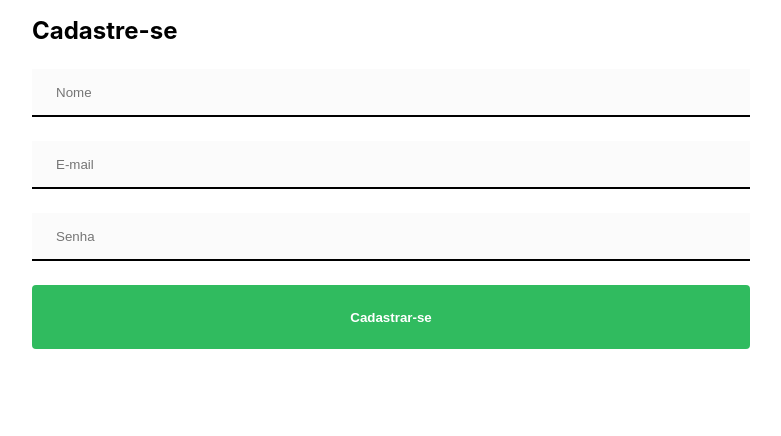
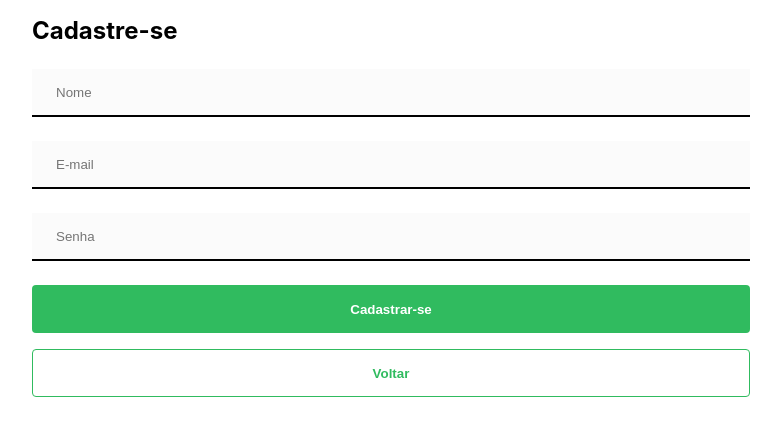
Before and after one commit to josedasilva123/revisaostate, a React (Create React App) app: page /register in a window 1280 px wide. Shown: the top 436 px of the page, without its empty margins (249-1030 px from the left). Built offline with nearby package versions, Linux system fonts and the light colour scheme.

Commit message:
funções do crud de notas, logout e outras funções faltantes

```diff
--- a/src/App.js
+++ b/src/App.js
@@ -1,11 +1,10 @@
 import { ToastContainer } from "react-toastify";
 
 import 'react-toastify/dist/ReactToastify.css';
-import PageLoading from "./components/PageLoading";
 import AppRoutes from "./routes";
 
+
 function App() {
-
   return (
     <div className="App">
         <AppRoutes />
--- /dev/null
+++ b/src/components/Header/index.jsx
@@ -0,0 +1,17 @@
+import React from 'react'
+import { useContext } from 'react'
+import { UserContext } from '../../contexts/UserContext'
+import { Button } from '../../styles/buttons'
+import { StyledHeader } from './style'
+
+const Header = () => {
+  const { logoutUser } = useContext(UserContext);
+  return (
+    <StyledHeader>
+        <h1>Notes</h1>
+        <Button tag="button" onClick={logoutUser}>Sair</Button>
+    </StyledHeader>
+  )
+}
+
+export default Header
--- /dev/null
+++ b/src/components/Header/style.js
@@ -0,0 +1,14 @@
+import styled from "styled-components";
+
+export const StyledHeader = styled.header`
+    width: 100%;
+    display: flex;
+    align-items: center;
+    justify-content: space-between;
+    gap: 2rem;
+    padding: 1rem 0;
+
+    button{
+        width: unset;
+    }
+`
--- /dev/null
+++ b/src/contexts/ToastContext.jsx
@@ -0,0 +1,44 @@
+/* eslint-disable react-hooks/exhaustive-deps */
+import { createContext, useState, useEffect, useCallback } from "react";
+
+export const ToastContext = createContext({});
+
+export const ToastProvider = ({ children }) => {
+  const [toastList, setToastList] = useState([]);
+  const [counter, setCounter] = useState(1);
+
+  const deleteToast = useCallback(
+    (id) => {
+      const newToastList = toastList.filter((e) => e.id !== id);
+      setToastList(newToastList);
+    },
+    [toastList, setToastList]
+  );
+
+  useEffect(() => {
+    const interval = setInterval(() => {
+      if (toastList.length) {
+        deleteToast(toastList[0].id);
+      }
+    }, 3000);
+    return () => {
+      clearInterval(interval);
+    };
+  }, [toastList, deleteToast]);
+
+  function createToast({ message, type, duration }) {
+    const newToast = {
+      id: counter,
+      message,
+      type,
+    };
+    setToastList([...toastList, newToast]);
+    setCounter(counter + 1);
+  }
+
+  return (
+    <ToastContext.Provider value={{ toastList, createToast, deleteToast }}>
+      {children}
+    </ToastContext.Provider>
+  );
+};
--- a/src/contexts/UserContext.jsx
+++ b/src/contexts/UserContext.jsx
@@ -73,8 +73,14 @@ export const UserProvider = ({children}) => {
         }
     }
 
+    function logoutUser(){
+        setUser(null);
+        localStorage.removeItem('@TOKEN');
+        navigate('/');
+    }
+
     return(
-        <UserContext.Provider value={{ user, registerUser, loginUser, userLoading }}>
+        <UserContext.Provider value={{ user, registerUser, loginUser, logoutUser, userLoading }}>
             {children}
         </UserContext.Provider>
     )
--- a/src/index.js
+++ b/src/index.js
@@ -7,6 +7,7 @@ import { NotesProvider } from "./contexts/NotesContext";
 import { GlobalStyle } from "./styles/global";
 import { BrowserRouter } from "react-router-dom";
 import { UserProvider } from "./contexts/UserContext";
+import { ToastProvider } from "./contexts/ToastContext";
 
 const root = ReactDOM.createRoot(document.getElementById("root"));
 root.render(
@@ -14,8 +15,10 @@ root.render(
     <BrowserRouter>
       <UserProvider>
         <NotesProvider>
-          <GlobalStyle />
-          <App />
+          <ToastProvider>
+            <GlobalStyle />
+            <App />
+          </ToastProvider>
         </NotesProvider>
       </UserProvider>
     </BrowserRouter>
--- a/src/pages/Home/index.jsx
+++ b/src/pages/Home/index.jsx
@@ -7,7 +7,7 @@ import { NotesContext } from "../../contexts/NotesContext";
 import { UserContext } from "../../contexts/UserContext";
 import { Container } from "../../styles/global";
 import { StyledPageHome } from "./style";
-import { useNavigate } from "react-router-dom";
+import Header from "../../components/Header";
 
 const PageHome = () => {
   const { user } = useContext(UserContext);
@@ -18,6 +18,7 @@ const PageHome = () => {
 
       {currentNote && <EditForm />}
       <Container>
+        <Header />
         <div className="userBox">
           <h1>{user.name}</h1>
           <p>{user.email}</p>
--- a/src/pages/Login/index.jsx
+++ b/src/pages/Login/index.jsx
@@ -1,11 +1,16 @@
 import React from 'react'
 import LoginForm from '../../components/LoginForm'
+import { Button } from '../../styles/buttons'
 import { Container } from '../../styles/global'
+import { Link } from 'react-router-dom'
 
 const PageLogin = () => {
   return (
     <Container small={true}>
         <LoginForm />
+        <Link to="/register">
+          <Button tag="button" outline={true} style={{ marginTop: '1rem'}}>Cadastre-se</Button>
+        </Link>
     </Container>
   )
 }
--- a/src/pages/Register/index.jsx
+++ b/src/pages/Register/index.jsx
@@ -1,11 +1,16 @@
 import React from 'react'
 import RegisterForm from '../../components/RegisterForm'
+import { Button } from '../../styles/buttons'
 import { Container } from '../../styles/global'
+import { Link } from 'react-router-dom'
 
 const PageRegister = () => {
   return (
     <Container small={true}>
         <RegisterForm />
+        <Link to="/">
+          <Button tag="button" outline={true} style={{ marginTop: '1rem'}}>Voltar</Button>
+        </Link>
     </Container>
   )
 }
--- a/src/styles/buttons.js
+++ b/src/styles/buttons.js
@@ -2,6 +2,7 @@ import styled, {css} from "styled-components";
 import BaseButton from "./components/button";
 
 export const Button = styled(BaseButton)`
+    width: 100%;
     display: inline-flex;
     align-items: center;
     justify-content: center;
@@ -10,13 +11,32 @@ export const Button = styled(BaseButton)`
     font-weight: 600;
     border-radius: 4px;
 
-    padding: 2rem 0;
+    padding: 0 2rem;
     height: 48px;
 
-    background: var(--green);
-    color: var(--white);
+
 
     transition: .3s;
+
+    ${({outline}) => {
+        switch(outline){
+            case true:
+                return css`
+                    background: transparent;
+                    border: 1px solid var(--green);
+                    color: var(--green);
+                    &:hover{
+                        background: var(--green);
+                        color: var(--white);
+                    }
+                `
+            default:
+                return css`
+                    background: var(--green);
+                    color: var(--white);
+                `
+        }
+    }}
 
     &:hover{
         filter: brightness(1.1);
--- a/src/styles/global.js
+++ b/src/styles/global.js
@@ -17,6 +17,9 @@ export const GlobalStyle = createGlobalStyle`
         cursor: pointer;
         border: transparent;
         background: none;
+    }
+    a{
+        text-decoration: none;
     }
     ul, ol{
         list-style: none;
```
